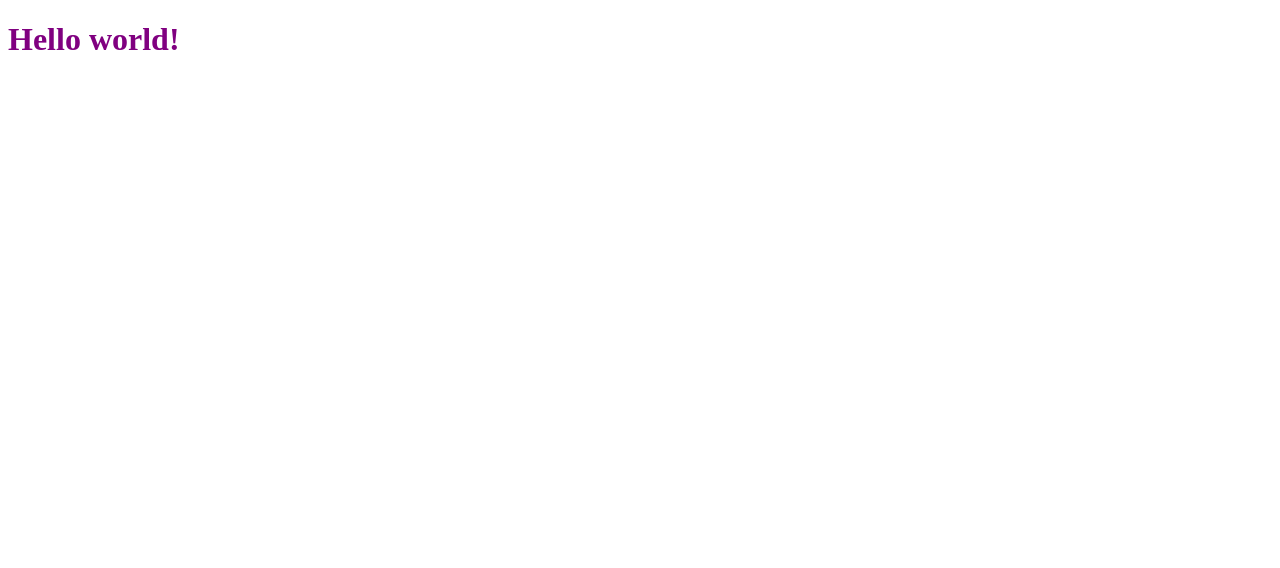
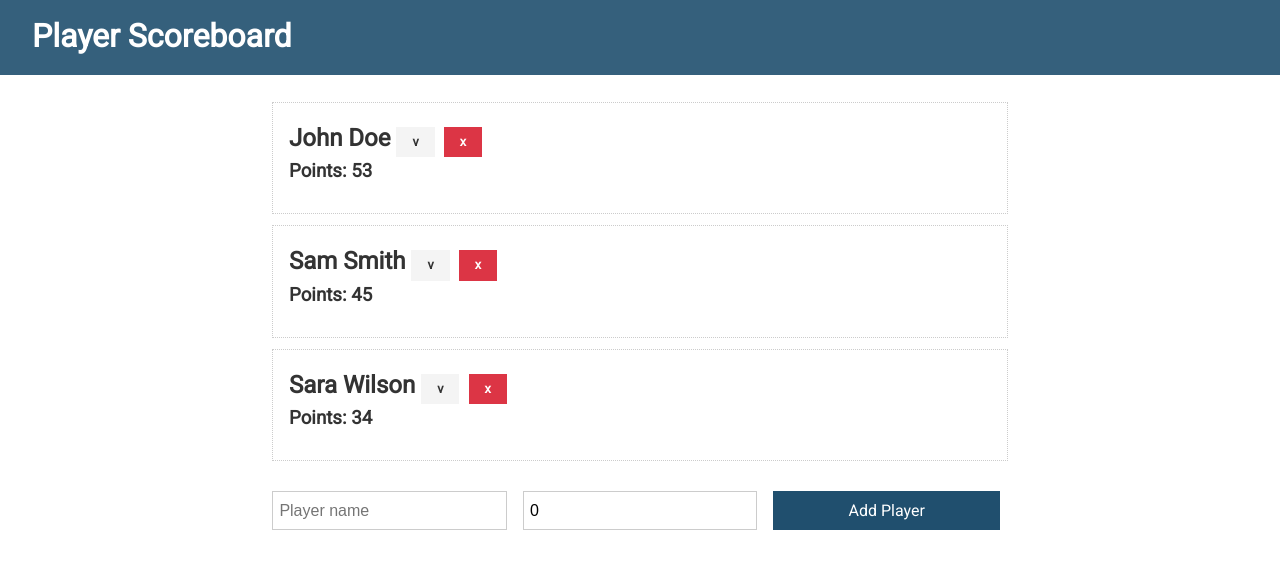
Before and after one commit to Smollet777/svelte-sniff, a Svelte app: page / in a window 1280 px wide. Shown: the top 568 px of the page. Built offline with nearby package versions, Linux system fonts and the light colour scheme.

Commit message:
simplest CRUD

```diff
--- a/public/global.css
+++ b/public/global.css
@@ -0,0 +1,453 @@
+@import url('https://fonts.googleapis.com/css?family=Roboto');
+
+/* Global Styles */
+:root {
+	--primary-color: #204f6e;
+	--dark-color: #333333;
+	--light-color: #f4f4f4;
+	--danger-color: #dc3545;
+	--success-color: #28a745;
+}
+
+* {
+	box-sizing: border-box;
+	margin: 0;
+	padding: 0;
+}
+
+body {
+	font-family: 'Roboto', sans-serif;
+	font-size: 1rem;
+	line-height: 1.6;
+	background-color: #fff;
+	color: #333;
+}
+
+a {
+	color: var(--primary-color);
+	text-decoration: none;
+}
+
+a:hover {
+	color: #666;
+}
+
+ul {
+	list-style: none;
+}
+
+img {
+	width: 100%;
+}
+
+/* Utilities */
+.container {
+	max-width: 800px;
+	margin: auto;
+	overflow: hidden;
+	padding: 0 2rem;
+}
+
+/* Text Styles*/
+.x-large {
+	font-size: 4rem;
+	line-height: 1.2;
+	margin-bottom: 1rem;
+}
+
+.large {
+	font-size: 3rem;
+	line-height: 1.2;
+	margin-bottom: 1rem;
+}
+
+.lead {
+	font-size: 1.5rem;
+	margin-bottom: 1rem;
+}
+
+.text-center {
+	text-align: center;
+}
+
+.text-primary {
+	color: var(--primary-color);
+}
+
+.text-dark {
+	color: var(--dark-color);
+}
+
+.text-center {
+	text-align: center;
+}
+
+.text-right {
+	text-align: right;
+}
+
+.text-left {
+	text-align: left;
+}
+
+/* Cards */
+.card {
+	padding: 1rem;
+	border: #ccc 1px dotted;
+	margin: 0.7rem 0;
+}
+
+/* List */
+.list {
+	margin: 0.5rem 0;
+}
+
+.list li {
+	padding-bottom: 0.3rem;
+}
+
+/* Padding */
+.p {
+	padding: 0.5rem;
+}
+
+.p-1 {
+	padding: 1rem;
+}
+
+.p-2 {
+	padding: 2rem;
+}
+
+.p-3 {
+	padding: 3rem;
+}
+
+.py {
+	padding: 0.5rem 0;
+}
+
+.py-1 {
+	padding: 1rem 0;
+}
+
+.py-2 {
+	padding: 2rem 0;
+}
+
+.py-3 {
+	padding: 3rem 0;
+}
+
+/* Margin */
+.m {
+	margin: 0.5rem;
+}
+
+.m-1 {
+	margin: 1rem;
+}
+
+.m-2 {
+	margin: 2rem;
+}
+
+.m-3 {
+	margin: 3rem;
+}
+
+.my {
+	margin: 0.5rem 0;
+}
+
+.my-1 {
+	margin: 1rem 0;
+}
+
+.my-2 {
+	margin: 2rem 0;
+}
+
+.my-3 {
+	margin: 3rem 0;
+}
+
+/* Grid */
+.grid-2 {
+	display: grid;
+	grid-template-columns: repeat(2, 1fr);
+	grid-gap: 2rem;
+}
+
+.grid-3 {
+	display: grid;
+	grid-template-columns: repeat(3, 1fr);
+	grid-gap: 1rem;
+}
+
+.grid-4 {
+	display: grid;
+	grid-template-columns: repeat(4, 1fr);
+	grid-gap: 2rem;
+}
+
+.grid-2-3 {
+	display: grid;
+	grid-template-columns: 2fr 3fr;
+	grid-gap: 2rem;
+}
+
+.btn {
+	display: inline-block;
+	background: var(--light-color);
+	color: #333;
+	padding: 0.4rem 1.3rem;
+	font-size: 1rem;
+	border: none;
+	cursor: pointer;
+	margin-right: 0.5rem;
+	transition: opacity 0.2s ease-in;
+	outline: none;
+}
+
+.btn-link {
+	background: none;
+	padding: 0;
+	margin: 0;
+}
+
+.btn-block {
+	display: block;
+	width: 100%;
+}
+
+.btn-sm {
+	font-size: 0.8rem;
+	padding: 0.3rem 1rem;
+	margin-right: 0.2rem;
+}
+
+.badge {
+	font-size: 0.8rem;
+	padding: 0.2rem 0.7rem;
+	text-align: center;
+	margin: 0.3rem;
+	background: var(--light-color);
+	color: #333;
+	border-radius: 5px;
+}
+
+.alert {
+	padding: 0.7rem;
+	margin: 1rem 0;
+	opacity: 0.9;
+	background: var(--light-color);
+	color: #333;
+}
+
+.btn-primary,
+.bg-primary,
+.badge-primary,
+.alert-primary {
+	background: var(--primary-color);
+	color: #fff;
+}
+
+.btn-light,
+.bg-light,
+.badge-light,
+.alert-light {
+	background: var(--light-color);
+	color: #333;
+}
+
+.btn-dark,
+.bg-dark,
+.badge-dark,
+.alert-dark {
+	background: var(--dark-color);
+	color: #fff;
+}
+
+.btn-danger,
+.bg-danger,
+.badge-danger,
+.alert-danger {
+	background: var(--danger-color);
+	color: #fff;
+}
+
+.btn-success,
+.bg-success,
+.badge-success,
+.alert-success {
+	background: var(--success-color);
+	color: #fff;
+}
+
+.btn-white,
+.bg-white,
+.badge-white,
+.alert-white {
+	background: #fff;
+	color: #333;
+	border: #ccc solid 1px;
+}
+
+.btn:hover {
+	opacity: 0.8;
+}
+
+.bg-light,
+.badge-light {
+	border: #ccc solid 1px;
+}
+
+.round-img {
+	border-radius: 50%;
+}
+
+/* Forms */
+input {
+	margin: 1.2rem 0;
+}
+
+.form-text {
+	display: block;
+	margin-top: 0.3rem;
+	color: #888;
+}
+
+input[type='text'],
+input[type='email'],
+input[type='password'],
+input[type='date'],
+input[type='number'],
+select,
+textarea {
+	display: block;
+	padding: 0.4rem;
+	font-size: inherit;
+	border: 1px solid #ccc;
+}
+
+input[type='submit'],
+button {
+	font: inherit;
+}
+
+.form-group {
+	margin: 1.2rem 0;
+}
+
+.form-group input {
+	margin: 0.2rem 0;
+}
+
+.form-container {
+	max-width: 500px;
+	margin: 2rem auto;
+	overflow: hidden;
+	padding: 0 2rem;
+}
+
+table th,
+table td {
+	padding: 1rem;
+	text-align: left;
+}
+
+table th {
+	background: var(--light-color);
+}
+
+/* Navbar */
+.navbar {
+	display: flex;
+	justify-content: space-between;
+	align-items: center;
+	padding: 0.7rem 2rem;
+	z-index: 1;
+	width: 100%;
+	border-bottom: solid 1px var(--primary-color);
+	opacity: 0.9;
+	margin-bottom: 1rem;
+}
+
+.navbar ul {
+	display: flex;
+}
+
+.navbar a {
+	color: #fff;
+	padding: 0.45rem;
+	margin: 0 0.25rem;
+}
+
+.navbar a:hover {
+	color: var(--light-color);
+}
+
+.navbar .welcome span {
+	margin-right: 0.6rem;
+}
+
+/* Animation (Add After) */
+.item-enter {
+	opacity: 0;
+}
+
+.item-enter-active {
+	opacity: 1;
+	transition: opacity 1000ms ease-in;
+}
+
+.item-exit {
+	opacity: 1;
+}
+
+.item-exit-active {
+	opacity: 0;
+	transition: opacity 1000ms ease-in;
+}
+
+/* Mobile Styles */
+@media (max-width: 700px) {
+	.hide-sm {
+		display: none;
+	}
+
+	.grid-2,
+	.grid-3,
+	.grid-4 {
+		grid-template-columns: 1fr;
+	}
+
+	/* Text Styles */
+	.x-large {
+		font-size: 3rem;
+	}
+
+	.large {
+		font-size: 2rem;
+	}
+
+	.lead {
+		font-size: 1rem;
+	}
+
+	/* Navbar */
+	.navbar {
+		display: block;
+		text-align: center;
+	}
+
+	.navbar h1 {
+		margin-bottom: 0.6rem;
+	}
+
+	.navbar ul {
+		text-align: center;
+		justify-content: center;
+	}
+}
--- /dev/null
+++ b/src/AddPlayer.svelte
@@ -0,0 +1,34 @@
+<script>
+  import { createEventDispatcher } from "svelte";
+
+  const dispatch = createEventDispatcher();
+
+  const defaultPlayer = { name: "", points: 0 };
+  let player = defaultPlayer;
+
+  const onSubmit = e => {
+    e.preventDefault();
+
+    dispatch("addplayer", player);
+
+    player = defaultPlayer;
+  };
+</script>
+
+<style>
+  form {
+    display: grid;
+    grid-template-columns: repeat(3, 1fr);
+    grid-gap: 1rem;
+  }
+</style>
+
+<form on:submit={onSubmit}>
+  <input
+    type="text"
+    bind:value={player.name}
+    placeholder="Player name"
+    required />
+  <input type="number" bind:value={player.points} />
+  <input type="submit" class="btn btn-primary" value="Add Player" />
+</form>
--- a/src/App.svelte
+++ b/src/App.svelte
@@ -1,11 +1,49 @@
 <script>
-  export let name;
+  import Navbar from "./Navbar.svelte";
+  import Player from "./Player.svelte";
+  import AddPlayer from "./AddPlayer.svelte";
+
+  let players = [
+    {
+      name: "John Doe",
+      points: 53
+    },
+    {
+      name: "Sam Smith",
+      points: 45
+    },
+    {
+      name: "Sara Wilson",
+      points: 34
+    }
+  ];
+
+  const addPlayer = e => {
+    const newPlayer = e.detail;
+    players = [...players, newPlayer];
+  };
+
+  const deletePlayer = e => {
+    const playerToDelete = e.detail;
+    players = players.filter(player => player.name !== playerToDelete);
+  };
 </script>
 
 <style>
-  h1 {
-    color: purple;
-  }
+
 </style>
 
-<h1>Hello {name}!</h1>
+<Navbar />
+<div class="container">
+  {#if !players}
+    There is no players.
+  {:else}
+    {#each players as player}
+      <Player
+        name={player.name}
+        points={player.points}
+        on:deleteplayer={deletePlayer} />
+    {/each}
+  {/if}
+  <AddPlayer on:addplayer={addPlayer} />
+</div>
--- /dev/null
+++ b/src/Navbar.svelte
@@ -0,0 +1,3 @@
+<div class="navbar bg-primary">
+  <h1>Player Scoreboard</h1>
+</div>
--- /dev/null
+++ b/src/Player.svelte
@@ -0,0 +1,39 @@
+<script>
+  import { createEventDispatcher } from "svelte";
+
+  const dispatch = createEventDispatcher();
+
+  export let name;
+  export let points;
+  let showControls = false;
+
+  const toggleControls = () => (showControls = !showControls);
+  const increment = () => points++;
+  const decrement = () => points--;
+
+  const onDelete = () => {
+    dispatch("deleteplayer", name);
+  };
+</script>
+
+<style>
+  h3 {
+    margin-bottom: 10px;
+  }
+</style>
+
+<div class="card">
+  <h2>
+    {name}
+    <button class="btn btn-sm" on:click={toggleControls}>
+      {#if showControls}^{:else}v{/if}
+    </button>
+    <button class="btn btn-danger btn-sm" on:click={onDelete}>x</button>
+  </h2>
+  <h3>Points: {points}</h3>
+  {#if showControls}
+    <button class="btn" on:click={increment}>+1</button>
+    <button class="btn btn-dark" on:click={decrement}>-1</button>
+    <input type="number" bind:value={points} />
+  {/if}
+</div>
--- a/src/main.js
+++ b/src/main.js
@@ -2,9 +2,7 @@
 
 const app = new App({
 	target: document.body,
-	props: {
-		name: 'world'
-	}
+	props: {}
 });
 
 export default app;
```
